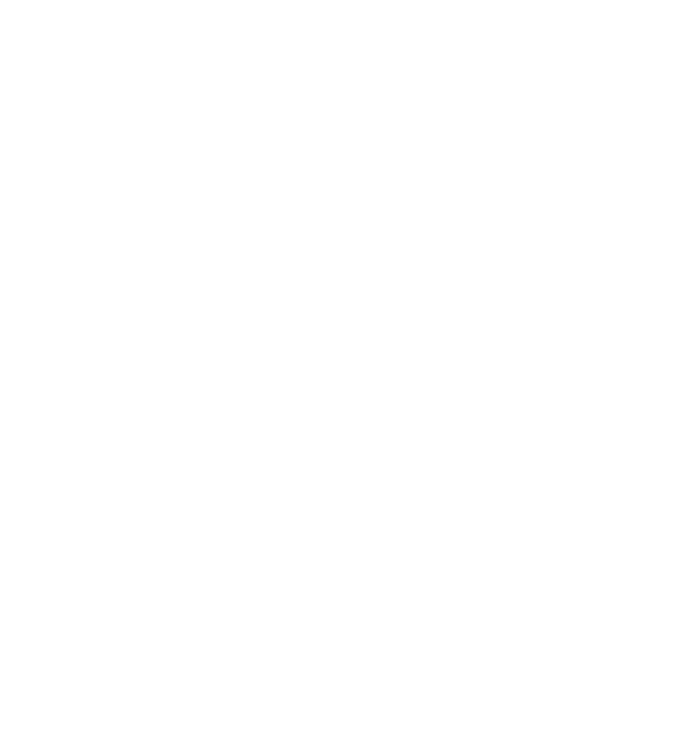
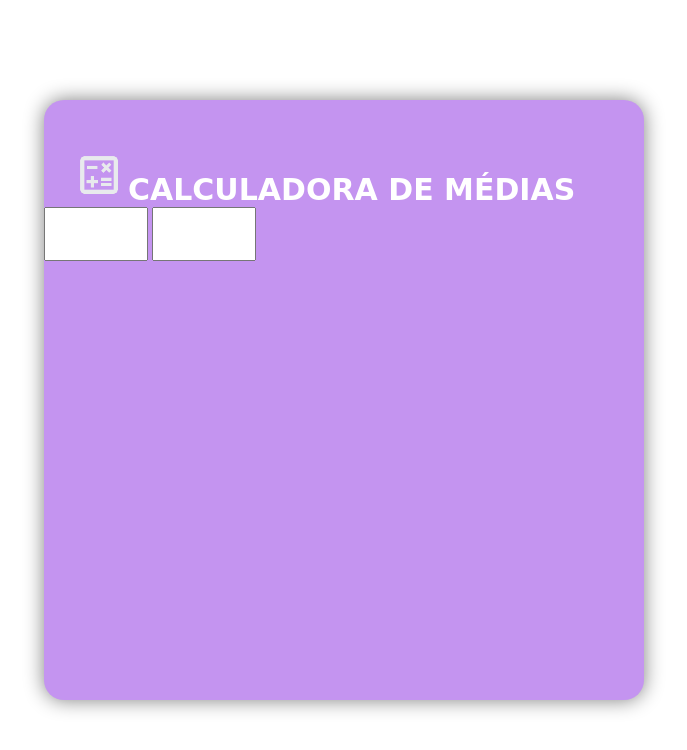
Before and after one commit to hnrkDEV/Calculadora-de-Media, a plain HTML site: page index.html in a window 1280 px wide. Shown: the whole page, without its empty margins (296-983 px from the left). Drawn offline with Linux system fonts and the light colour scheme; a web font is replaced by a local one.

Commit message:
alterações no projeto

```diff
--- a/index.html
+++ b/index.html
@@ -8,10 +8,14 @@
 </head>
 <body>
     <div class="container">
-
-
-
-
+    </div>
+    <div class="maincontent">
+        <div>
+        <img src="./img/calculate_24dp_E8EAED_FILL0_wght400_GRAD0_opsz24.png" alt="" class="studyBook">
+        <h1 class="titleh1">calculadora de médias</h1>
+        </div>
+        <input type="text">
+        <input type="text">
     </div>
 
     <script src="./main.js"></script>
--- a/style.css
+++ b/style.css
@@ -1,13 +1,52 @@
+@import url('https://fonts.googleapis.com/css2?family=Anton+SC&family=Edu+VIC+WA+NT+Beginner:wght@400..700&family=Playwrite+DE+Grund&display=swap');
 * {
 margin: 0;
 padding: 0;
 
 }
 body {
+    width: 100vw;
+    height: 100vh;
+    display: flex;
     background-image: url(./img/space-background-realistic-starry-night-cosmos-shining-stars-milky-way-stardust-color-galaxy.jpg);
     background-repeat: no-repeat;
     background-size: cover;
+    justify-content: center;
+    align-items: center;
 }
 .container {
-
+    background-color: blueviolet;
+    opacity: 0.5;
+    filter: drop-shadow(0px 0px 10px);
+    height: 600px;
+    width: 600px;
+    border-radius: 20px;
 }
+.maincontent {
+    display: inline-block;
+    position: absolute;
+    border-radius: 20px;
+    height: 600px;
+    width: 600px;
+}
+.studyBook {
+    display: inline-block;
+    margin-left: 30px;
+    margin-top: 50px;
+    height: 50px;
+    width: 50px;
+}
+h1{
+    display: inline-block;
+    color: white;
+    text-transform: uppercase;
+    font-size: 30px;
+    margin-left: 0px;
+    font-family: "Edu VIC WA NT Beginner", cursive;
+    font-weight: bolder;
+}
+input {
+    display: inline-block;
+    width: 100px;
+    height: 50px;
+}
```
Also changed, not shown: img/calculate_24dp_E8EAED_FILL0_wght400_GRAD0_opsz24.png (added).
